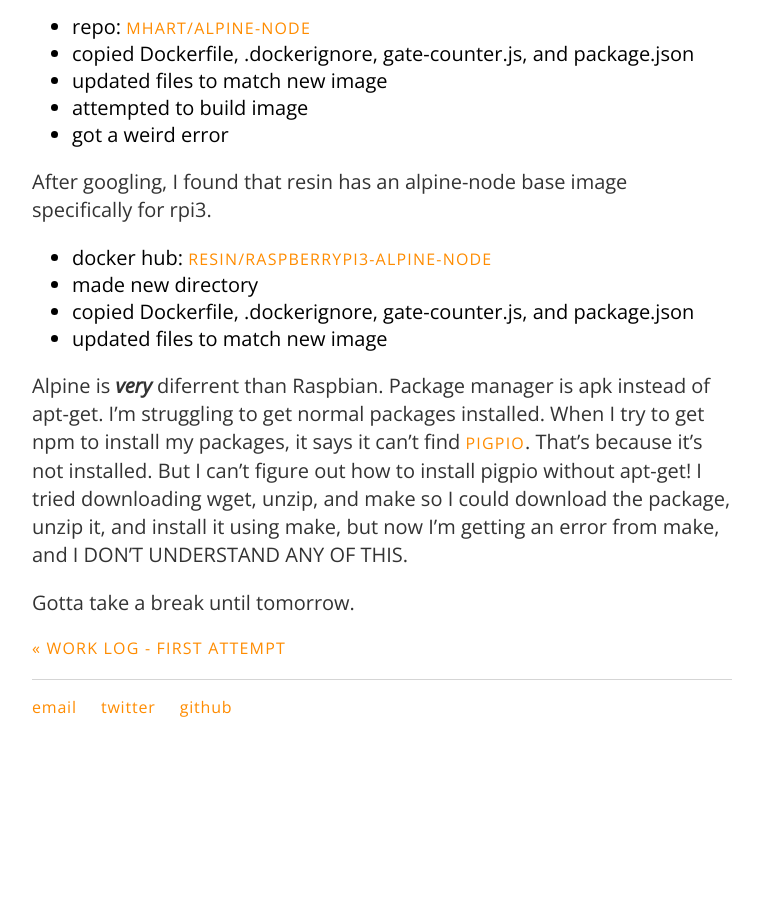
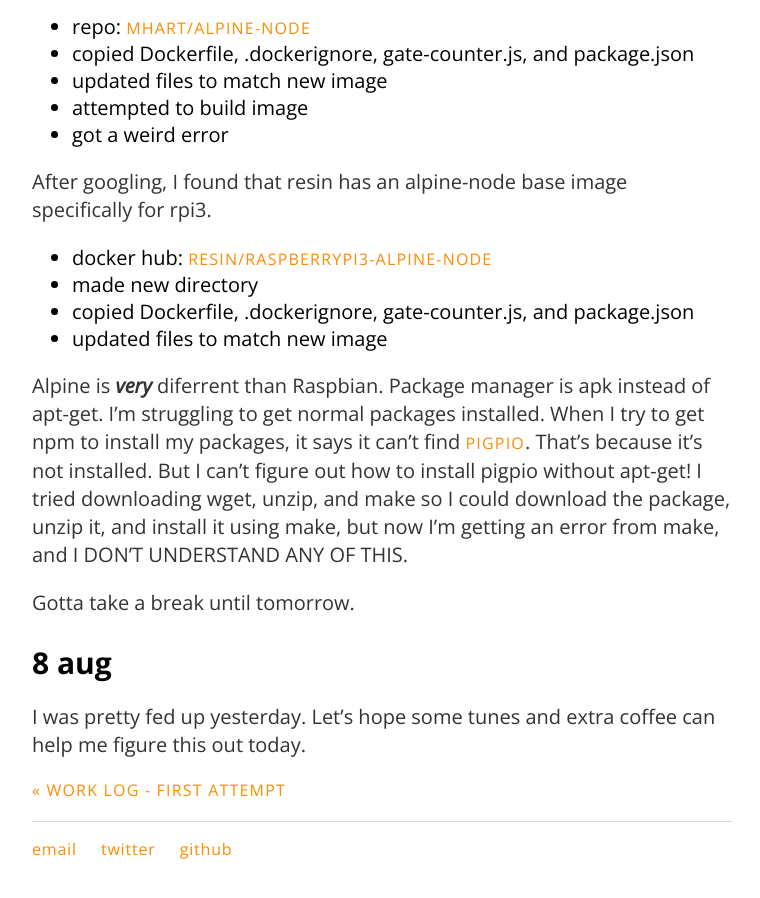
Before and after one commit to carylwyatt/carylwyatt.github.io, a Jekyll site: the page built from _posts/2018-08-06-week-of-6-august.md, in a window 1280 px wide and 900 px high, scrolled down 1826 px. Shown: the whole window, without its empty margins (258-1018 px from the left). Built offline with Jekyll 4.4.1, drawn with Linux system fonts in a browser that asks for light colours; before the commit the page ends 2584 px from its top, so only the background shows below that.

```diff
--- a/_posts/2018-08-06-week-of-6-august.md
+++ b/_posts/2018-08-06-week-of-6-august.md
@@ -51,3 +51,7 @@ After googling, I found that resin has an alpine-node base image specifically fo
 Alpine is ***very*** diferrent than Raspbian. Package manager is apk instead of apt-get. I'm struggling to get normal packages installed. When I try to get npm to install my packages, it says it can't find [pigpio](http://abyz.me.uk/rpi/pigpio/http://abyz.me.uk/rpi/pigpio/). That's because it's not installed. But I can't figure out how to install pigpio without apt-get! I tried downloading wget, unzip, and make so I could download the package, unzip it, and install it using make, but now I'm getting an error from make, and I DON'T UNDERSTAND ANY OF THIS.
 
 Gotta take a break until tomorrow.
+
+## 8 aug
+
+I was pretty fed up yesterday. Let's hope some tunes and extra coffee can help me figure this out today.
```
